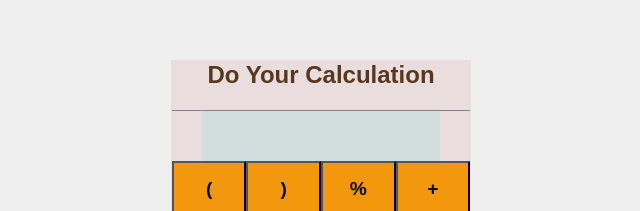
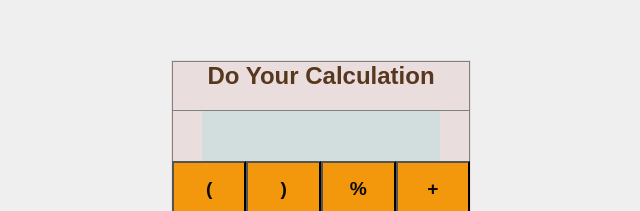
Before and after one commit to Wasihun-creator/labexercise2, a plain HTML site: page calculator/index.html in a window 1280 px wide. Shown: the part 120-331 px from the top of the page, without its empty margins (319-959 px from the left). Drawn offline with Linux system fonts and the light colour scheme.

Commit message:
FInal update is done

```diff
--- a/calculator/assets/css/style.css
+++ b/calculator/assets/css/style.css
@@ -39,13 +39,15 @@ body {
     color: rgb(87, 55, 30);
     font-family: sans-serif;
     height: 50px;
-    border-bottom: 1px solid gray;
+    border: 1px solid gray;
     background-color: rgb(233, 221, 221);
 }
 
 .text-input {
     display: flex;
     flex-direction: column;
+    border-left: 1px solid gray;
+    border-right: 1px solid gray;
 }
 
 
@@ -59,6 +61,7 @@ body {
     text-align: end;
     color: rgb(10, 8, 8);
     background-color:  rgb(210, 221, 221);
+
 }
 
 .btn-wrapper {
```
